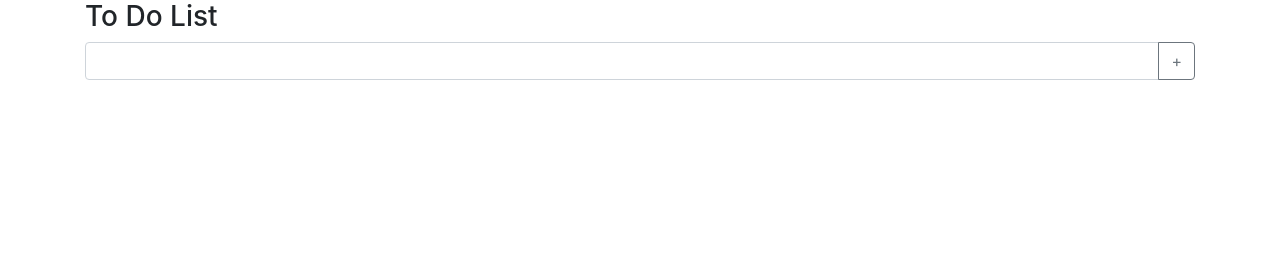
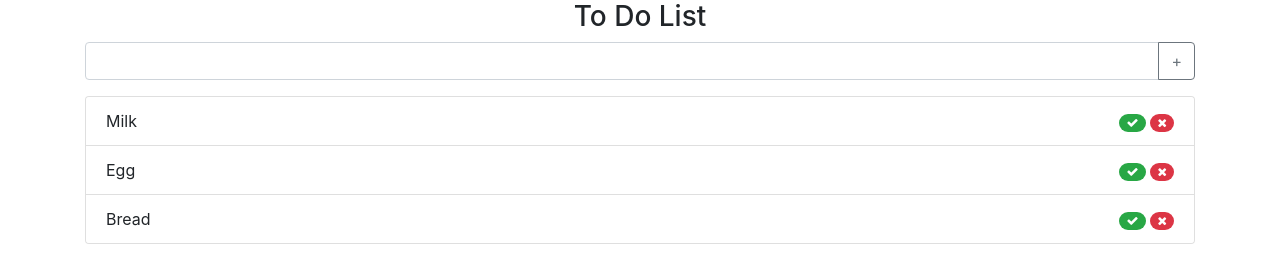
Before and after one commit to bingnayang/ToDo_List, a plain HTML site: page index.html in a window 1280 px wide. Drawn offline with nearby package versions, Linux system fonts and the light colour scheme.

Commit message:
Set up display list section

```diff
--- a/index.html
+++ b/index.html
@@ -11,20 +11,47 @@
 </head>
 <body>
     <div class="container">
-        <h3 class="title">To Do List</h3>
-
-        <div class="input-group mb-3">
-            <input type="text" class="form-control" aria-label="Recipient's username" aria-describedby="basic-addon2">
-            <div class="input-group-append">
-                <button class="btn btn-outline-secondary" type="button" id="button-addon2">+</button>
+        <h3 class="title text-center">To Do List</h3>
+        <!-- Form with input field and submit button -->
+        <form id="taskForm">
+            <div class="form-group">
+                <div class="input-group mb-3">
+                    <input class="form-control taskName" type="text" class="form-control">
+                    <div class="input-group-append">
+                        <button class="btn btn-outline-secondary" type="submit" id="submitBtn">+</button>
+                    </div>
+                </div>
             </div>
+        </form>
+        <!-- Display the to do list -->
+        <div class="card">
+            <ul class="list-group list-group-flush">
+                <li class="list-group-item d-flex justify-content-between align-items-center">
+                    Milk
+                    <a>
+                        <span class="badge badge-success badge-pill"><i class="fa fa-check"></i></span>
+                        <span class="badge badge-danger badge-pill"><i class="fa fa-remove"></i></span>
+                    </a>
+                  </li>
+                  <li class="list-group-item d-flex justify-content-between align-items-center">
+                    Egg
+                    <a>
+                        <span class="badge badge-success badge-pill"><i class="fa fa-check"></i></span>
+                        <span class="badge badge-danger badge-pill"><i class="fa fa-remove"></i></span>
+                    </a>
+                  </li>
+                  <li class="list-group-item d-flex justify-content-between align-items-center">
+                    Bread
+                    <a>
+                        <span class="badge badge-success badge-pill"><i class="fa fa-check"></i></span>
+                        <span class="badge badge-danger badge-pill"><i class="fa fa-remove"></i></span>
+                    </a>
+                  </li>
+            </ul>
         </div>
 
 
     </div>
-
-
-
 
 
     <!-- JQuery -->
```
